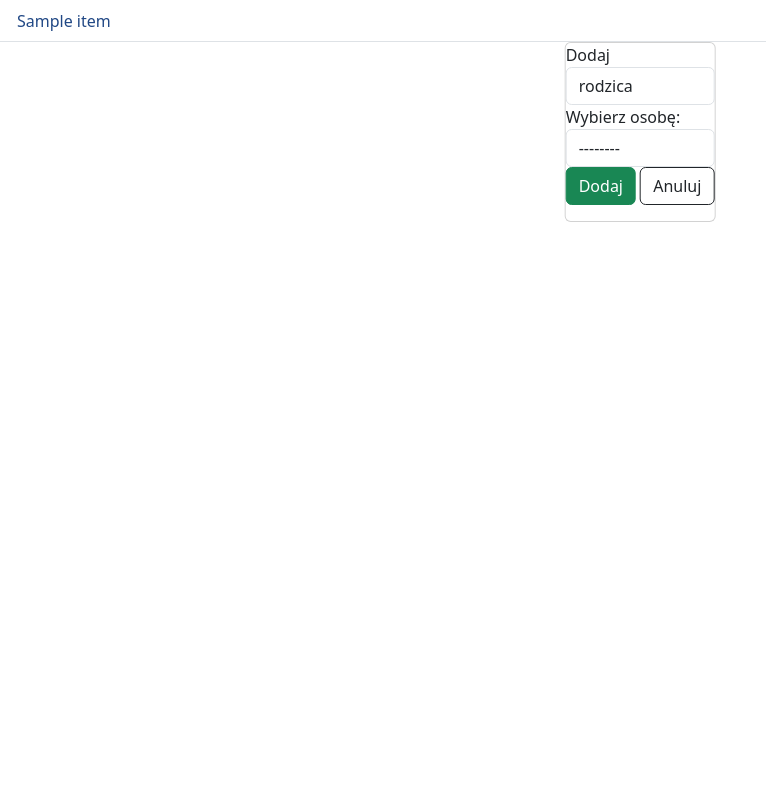
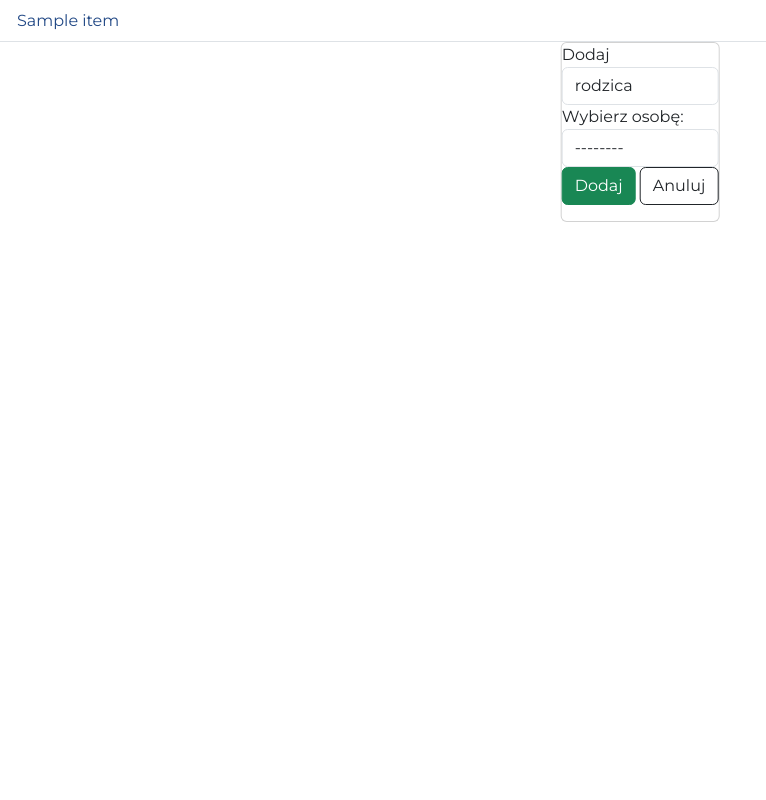
Before and after one commit to kindi00/BJRS, a Django app: template app/pages/templates/add_family.html in a window 1280 px wide. Shown: the whole page, without its empty margins (0-766 px from the left). Run offline with Django 5.2, Linux system fonts and the light colour scheme; the template is opened without the code that fills it: most values are stand-ins (such as "Sample title", 1, 10 or a date in 2020); some libraries are stand-ins or nearby versions.

Commit message:
change font group

```diff
--- a/app/pages/templates/main.html
+++ b/app/pages/templates/main.html
@@ -4,6 +4,17 @@
   <head>
     <meta charset="utf-8">
     <meta name="viewport" content="width=device-width, initial-scale=1">
+
+    <link href="https://fonts.googleapis.com/css?family=Montserrat:400,500,800" rel="stylesheet">
+      <style>
+        body {
+          font-family: 'Montserrat', sans-serif !important;
+        }
+        head {
+          font-family: 'Montserrat', sans-serif !important;
+        }
+      </style>
+
     <title>JRS database</title>
 
     {% load bootstrap5 %}
```
